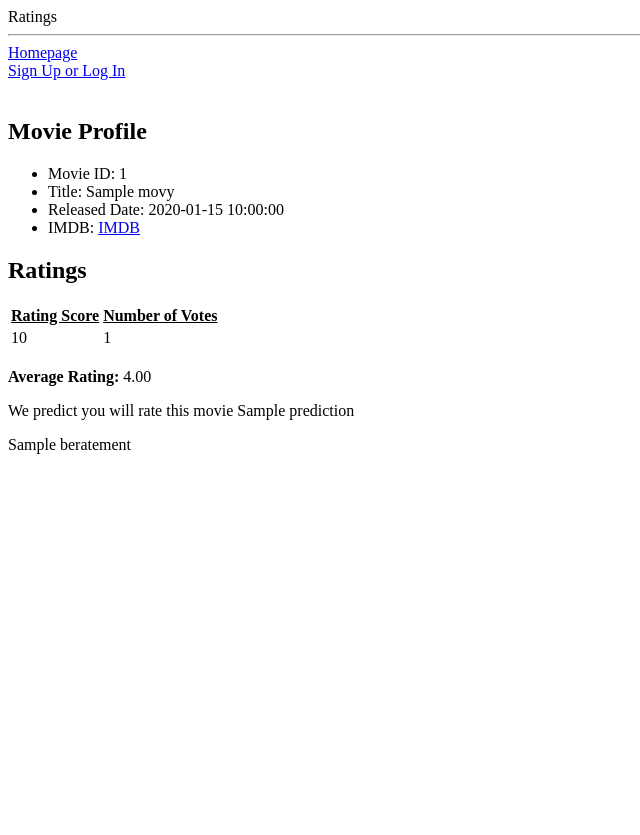
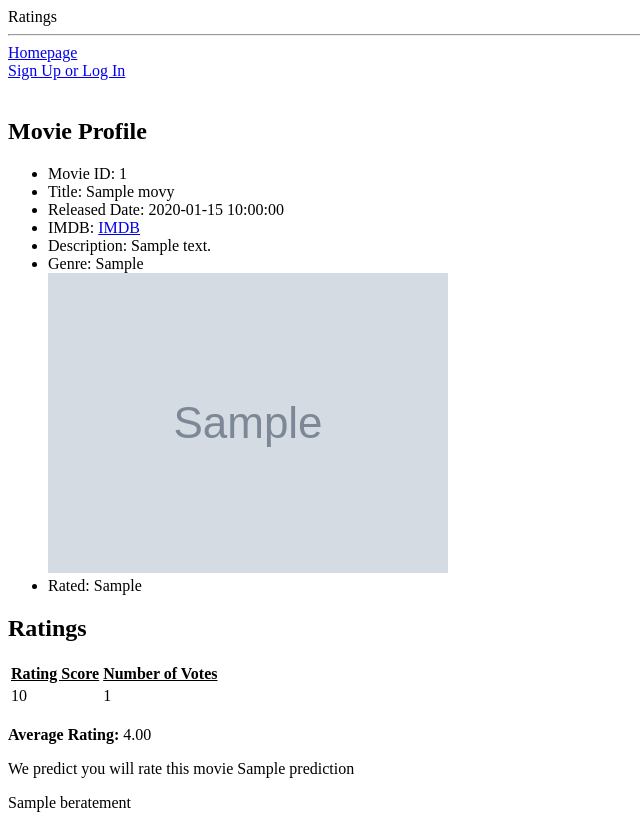
Before and after one commit to allisonscofield/mymovies, a Flask app: template templates/movie_profile.html in a window 1280 px wide. Shown: the top 835 px of the page, without its empty margins (0-640 px from the left). Before the commit the page ends 800 px from the top, so only its background shows below. Run offline with Flask 2, Linux system fonts and the light colour scheme; tables that the repository leaves empty hold one stand-in row (Sample ...); the template is opened without the code that fills it: values named after a table or form of the project are taken from there, most other values are stand-ins (such as "Sample title", 1, 10 or a date in 2020).

Commit message:
Use OMDB API to add movie details

```diff
--- a/model.py
+++ b/model.py
@@ -83,6 +83,10 @@ class Movie(db.Model):
     title = db.Column(db.String(150), nullable=False)
     released_at = db.Column(db.DateTime, nullable=True)
     imdb_url = db.Column(db.String, nullable=False)
+    description = db.Column(db.String(500), nullable=True)
+    image_url = db.Column(db.String(200), nullable=True)
+    genre = db.Column(db.String(200), nullable=True)
+    rated = db.Column(db.String(10), nullable=True)
 
     # Included repr method from solution
     def __repr__(self):
--- a/seed.py
+++ b/seed.py
@@ -7,6 +7,7 @@ from model import Movie
 import datetime
 from model import connect_to_db, db
 from server import app
+from omdb_api import get_movie_info
 
 
 def load_users():
@@ -201,3 +202,4 @@ if __name__ == "__main__":
     set_val_user_id()
     make_wizard()
     give_wizard_ratings()
+    get_movie_info()
--- a/templates/movie_profile.html
+++ b/templates/movie_profile.html
@@ -7,6 +7,10 @@
         <li>Title: {{ movie.title }}</li>
         <li>Released Date: {{movie.released_at}}</li>
         <li>IMDB: <a href="{{movie.imdb_url}}">IMDB</a> </li>
+        <li>Description: {{movie.description}}</li>
+        <li>Genre: {{movie.genre}}</li>
+        <img src="{{ movie.image_url }}">
+        <li>Rated: {{movie.rated}}</li>
 
     </ul>
 
```
